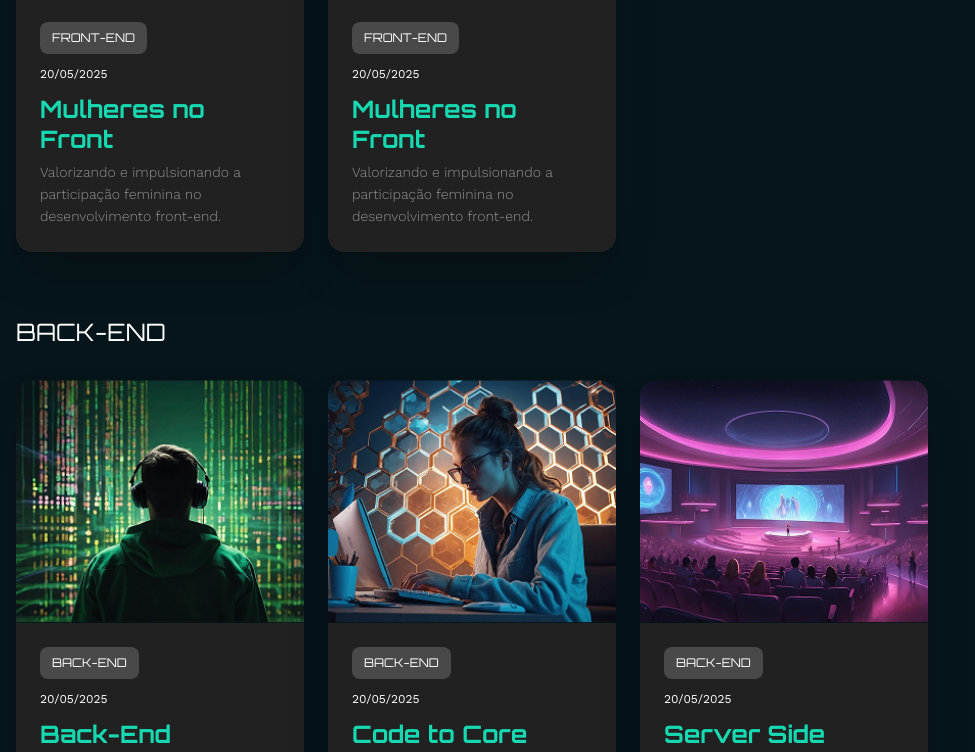
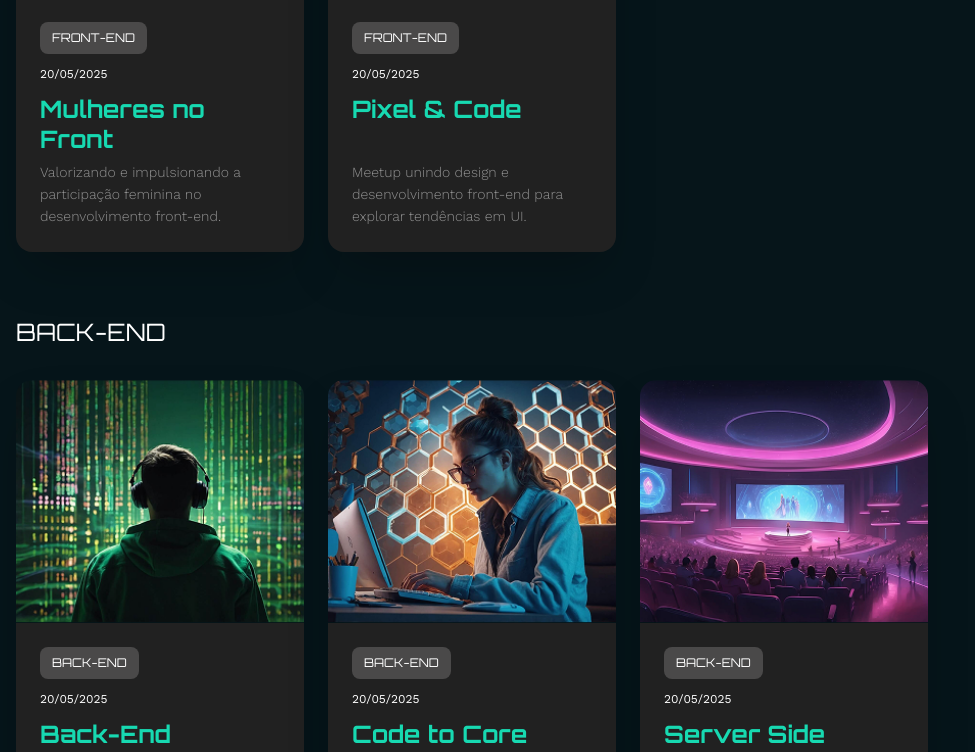
Before and after one commit to marcosprofile/tecboard, a React (Vite) app: page / in a window 1280 px wide. Shown: the part 1640-2392 px from the top of the page, without its empty margins (0-975 px from the left). Built offline with nearby package versions, Linux system fonts and the light colour scheme.

Commit message:
feat: update render cards event

```diff
--- a/src/components/atoms/events/CardEvento.jsx
+++ b/src/components/atoms/events/CardEvento.jsx
@@ -2,7 +2,7 @@ import TagEvento from "./TagEvento";
 
 export default function CardEvento(props) {
   return (
-    <div className="flex flex-col sm:max-w-72 w-full rounded-2xl overflow-hidden shadow-2xl">
+    <div className="flex flex-col sm:max-w-72 w-full rounded-2xl overflow-hidden shadow-2xl" id={props.id}>
       <img src={ props.src } alt="Imagem do evento"  />
       <div className="flex flex-col gap-2 p-6 bg-grafite">
         <TagEvento label={props.tag} />
--- a/src/components/events/Backend.jsx
+++ b/src/components/events/Backend.jsx
@@ -2,6 +2,8 @@ import CategoryName from "../atoms/events/CategoryName";
 import CardEvento from "../atoms/events/CardEvento";
 import Container from "../atoms/events/layout/Container";
 import ContainerCards from "../atoms/events/layout/ContainerCards";
+
+import { eventosBackend } from "../../utils/Eventos";
 
 
 export default function Backend() {
@@ -9,27 +11,16 @@ export default function Backend() {
     <Container>
       <CategoryName nome="Back-end" />
       <ContainerCards>
-        <CardEvento
-          src="evento-1-backend.png"
-          tag="Back-end"
-          data="20/05/2025"
-          title="Back-End Masters"
-          description="Performance e inovação no back-end, conectando especialistas e entusiastas."
-        />
-        <CardEvento
-          src="evento-2-backend.png"
-          tag="Back-end"
-          data="20/05/2025"
-          title="Code to Core"
-          description="Workshop que explora a essência do back-end, escalabilidade e boas práticas."
-        />
-        <CardEvento
-          src="evento-3-backend.png"
-          tag="Back-end"
-          data="20/05/2025"
-          title="Server Side Summit"
-          description="Evento dedicado a tecnologias e estratégias para desenvolvimento back-end."
-        />
+        {eventosBackend.map((evento) => (
+          <CardEvento
+            key={evento.id}
+            src={evento.src}
+            tag={evento.tag}
+            data={evento.data}
+            title={evento.title}
+            description={evento.description}
+          />
+        ))}
       </ContainerCards>
     </Container>
   )
--- a/src/components/events/Cloud.jsx
+++ b/src/components/events/Cloud.jsx
@@ -2,6 +2,7 @@ import Container from "../atoms/events/layout/Container";
 import CategoryName from "../atoms/events/CategoryName";
 import ContainerCards from "../atoms/events/layout/ContainerCards";
 import CardEvento from "../atoms/events/CardEvento";
+import { eventosCloud } from "../../utils/Eventos";
 
 
 export default function Cloud() {
@@ -9,20 +10,16 @@ export default function Cloud() {
     <Container>
       <CategoryName nome="Cloud" />
       <ContainerCards>
-        <CardEvento
-          src="evento-1-cloud.png"
-          tag="Cloud"
-          data="20/05/2025"
-          title="SkyTech Summit"
-          description="Palestra sobre tendências em computação em nuvem, escalabilidade e infraestrutura."
-        />
-        <CardEvento
-          src="evento-2-cloud.png"
-          tag="Cloud"
-          data="20/05/2025"
-          title="Mundo Cloud"
-          description="Encontro de especialistas e entusiastas para discutir novidades da tecnologia cloud."
-        />
+        {eventosCloud.map((evento) => (
+          <CardEvento
+            key={evento.id}
+            src={evento.src}
+            tag={evento.tag}
+            data={evento.data}
+            title={evento.title}
+            description={evento.description}
+          />
+        ))}
       </ContainerCards>
     </Container>
   )
--- a/src/components/events/Devops.jsx
+++ b/src/components/events/Devops.jsx
@@ -2,6 +2,8 @@ import Container from "../atoms/events/layout/Container";
 import CategoryName from "../atoms/events/CategoryName";
 import ContainerCards from "../atoms/events/layout/ContainerCards";
 import CardEvento from "../atoms/events/CardEvento";
+
+import { eventosDevops } from "../../utils/Eventos";
 
 
 export default function Devops() {
@@ -9,13 +11,16 @@ export default function Devops() {
     <Container>
       <CategoryName nome="Devops" />
       <ContainerCards>
-        <CardEvento
-          src="evento-1-devops.png"
-          tag="Devops"
-          data="20/05/2025"
-          title="DevOps Evolution"
-          description="Congresso sobre automação, CI/CD, cultura DevOps, tendências e inovações."
-        />
+        {eventosDevops.map((evento) => (
+          <CardEvento
+            key={evento.id}
+            src={evento.src}
+            tag={evento.tag}
+            data={evento.data}
+            title={evento.title}
+            description={evento.description}
+          />
+        ))}
       </ContainerCards>
     </Container>
   )
--- a/src/components/events/Frontend.jsx
+++ b/src/components/events/Frontend.jsx
@@ -2,6 +2,8 @@ import Container from "../atoms/events/layout/Container";
 import CategoryName from "../atoms/events/CategoryName";
 import ContainerCards from "../atoms/events/layout/ContainerCards";
 import CardEvento from "../atoms/events/CardEvento";
+
+import { eventosFrontend } from "../../utils/Eventos";
 
 
 export default function Frontend() {
@@ -9,20 +11,16 @@ export default function Frontend() {
     <Container>
       <CategoryName nome="Front-end" />
       <ContainerCards>
-        <CardEvento
-          src="evento-1-frontend.png"
-          tag="Front-end"
-          data="20/05/2025"
-          title="Mulheres no Front"
-          description="Valorizando e impulsionando a participação feminina no desenvolvimento front-end."
-        />
-        <CardEvento
-          src="evento-2-frontend.png"
-          tag="Front-end"
-          data="20/05/2025"
-          title="Mulheres no Front"
-          description="Valorizando e impulsionando a participação feminina no desenvolvimento front-end."
-        />
+        {eventosFrontend.map((evento) => (
+          <CardEvento
+            key={evento.id}
+            src={evento.src}
+            tag={evento.tag}
+            data={evento.data}
+            title={evento.title}
+            description={evento.description}
+          />
+        ))}
       </ContainerCards>
     </Container>
   )
--- a/src/components/events/InteligenciaArtificial.jsx
+++ b/src/components/events/InteligenciaArtificial.jsx
@@ -2,6 +2,8 @@ import Container from "../atoms/events/layout/Container";
 import CategoryName from "../atoms/events/CategoryName";
 import ContainerCards from "../atoms/events/layout/ContainerCards";
 import CardEvento from "../atoms/events/CardEvento";
+
+import { eventosIA } from "../../utils/Eventos";
 
 
 export default function InteligenciaArtificial() {
@@ -9,27 +11,16 @@ export default function InteligenciaArtificial() {
     <Container>
       <CategoryName nome="Inteligência Artificial" />
       <ContainerCards>
-        <CardEvento
-          src="evento-1-ia.png"
-          tag="Inteligência Artificial"
-          data="20/05/2025"
-          title="Deep Learning Days"
-          description="Imersão sobre IA, redes neurais e aprendizado profundo."
-        />
-        <CardEvento
-          src="evento-2-ia.png"
-          tag="Inteligência Artificial"
-          data="20/05/2025"
-          title="IA na palma da mão"
-          description="Workshop IA em dispositivos móveis, aplicando a tecnologia em soluções acessíveis."
-        />
-        <CardEvento
-          src="evento-3-ia.png"
-          tag="Inteligência Artificial"
-          data="20/05/2025"
-          title="IA Segura e Acessível"
-          description="Palestra sobre segurança e inclusão em soluções baseadas em inteligência artificial."
-        />
+        {eventosIA.map((evento) => (
+          <CardEvento
+            key={evento.id}
+            src={evento.src}
+            tag={evento.tag}
+            data={evento.data}
+            title={evento.title}
+            description={evento.description}
+          />
+        ))}
       </ContainerCards>
     </Container>
   )
--- /dev/null
+++ b/src/utils/Eventos.js
@@ -0,0 +1,137 @@
+export const eventosFrontend = [
+  {
+    id: 1,
+    src: "evento-1-frontend.png",
+    tag: "front-end",
+    data: "20/05/2025",
+    title: "Mulheres no Front",
+    description: "Valorizando e impulsionando a participação feminina no desenvolvimento front-end."
+  },
+  {
+    id: 2,
+    src: "evento-2-frontend.png",
+    tag: "front-end",
+    data: "20/05/2025",
+    title: "Pixel & Code",
+    description: "Meetup unindo design e desenvolvimento front-end para explorar tendências em UI."
+  }
+]
+
+export const eventosBackend = [
+  {
+    id: 1,
+    src: "evento-1-backend.png",
+    tag: "back-end",
+    data: "20/05/2025",
+    title: "Back-End Masters",
+    description: "Performance e inovação no back-end, conectando especialistas e entusiastas."
+  },
+  {
+    id: 2,
+    src: "evento-2-backend.png",
+    tag: "back-end",
+    data: "20/05/2025",
+    title: "Code to Core",
+    description: "Workshop que explora a essência do back-end, escalabilidade e boas práticas."
+  },
+  {
+    id: 3,
+    src: "evento-3-backend.png",
+    tag: "back-end",
+    data: "20/05/2025",
+    title: "Server Side Summit",
+    description: "Evento dedicado a tecnologias e estratégias para desenvolvimento back-end."
+  }
+]
+
+export const eventosDevops = [
+  {
+    id: 1,
+    src: "evento-1-devops.png",
+    tag: "devops",
+    data: "20/05/2025",
+    title: "DevOps Evolution",
+    description: "Congresso sobre automação, CI/CD, cultura DevOps, tendências e inovações."
+  }
+]
+
+export const eventosIA = [
+  {
+    id: 1,
+    src: "evento-1-ia.png",
+    tag: "inteligência artificial",
+    data: "20/05/2025",
+    title: "Deep Learning Days",
+    description: "Imersão sobre IA, redes neurais e aprendizado profundo."
+  },
+  {
+    id: 2,
+    src: "evento-2-ia.png",
+    tag: "inteligência artificial",
+    data: "20/05/2025",
+    title: "IA na palma da mão",
+    description: "Workshop IA em dispositivos móveis, aplicando a tecnologia em soluções acessíveis."
+  },
+  {
+    id: 3,
+    src: "evento-3-ia.png",
+    tag: "inteligência artificial",
+    data: "20/05/2025",
+    title: "IA Segura e Acessível",
+    description: "Palestra sobre segurança e inclusão em soluções baseadas em inteligência artificial."
+  }
+]
+
+export const eventosDataScience = [
+  {
+    id: 1,
+    src: "evento-1-data-science.png",
+    tag: "data science",
+    data: "20/05/2025",
+    title: "Data Pulse",
+    description: "Congresso sobre dados nas decisões estratégicas, análise e inovações da ciência de dados."
+  },
+  {
+    id: 2,
+    src: "evento-2-data-science.png",
+    tag: "data science",
+    data: "20/05/2025",
+    title: "Data Revolution",
+    description: "Palestra sobre últimas tendências em big data, análise e inteligência empresarial."
+  },
+  {
+    id: 3,
+    src: "evento-3-data-science.png",
+    tag: "data science",
+    data: "20/05/2025",
+    title: "Driven by Data",
+    description: "Minicurso sobre como dados impulsionam decisões e inovações para o futuro."
+  },
+  {
+    id: 4,
+    src: "evento-4-data-science.png",
+    tag: "data science",
+    data: "20/05/2025",
+    title: "SQL Summit",
+    description: "Ciclo de palestras com especialistas do universo dos bancos de dados SQL."
+  }
+]
+
+export const eventosCloud = [
+  {
+    id: 1,
+    src: "evento-1-cloud.png",
+    tag: "cloud",
+    data: "20/05/2025",
+    title: "SkyTech Summit",
+    description: "Palestra sobre tendências em computação em nuvem, escalabilidade e infraestrutura."
+  },
+  {
+    id: 2,
+    src: "evento-2-cloud.png",
+    tag: "cloud",
+    data: "20/05/2025",
+    title: "Mundo Cloud",
+    description: "Encontro de especialistas e entusiastas para discutir novidades da tecnologia cloud."
+  }
+]
```
Also changed, not shown: src/components/events/DataScience.jsx (+11 -28 lines).
